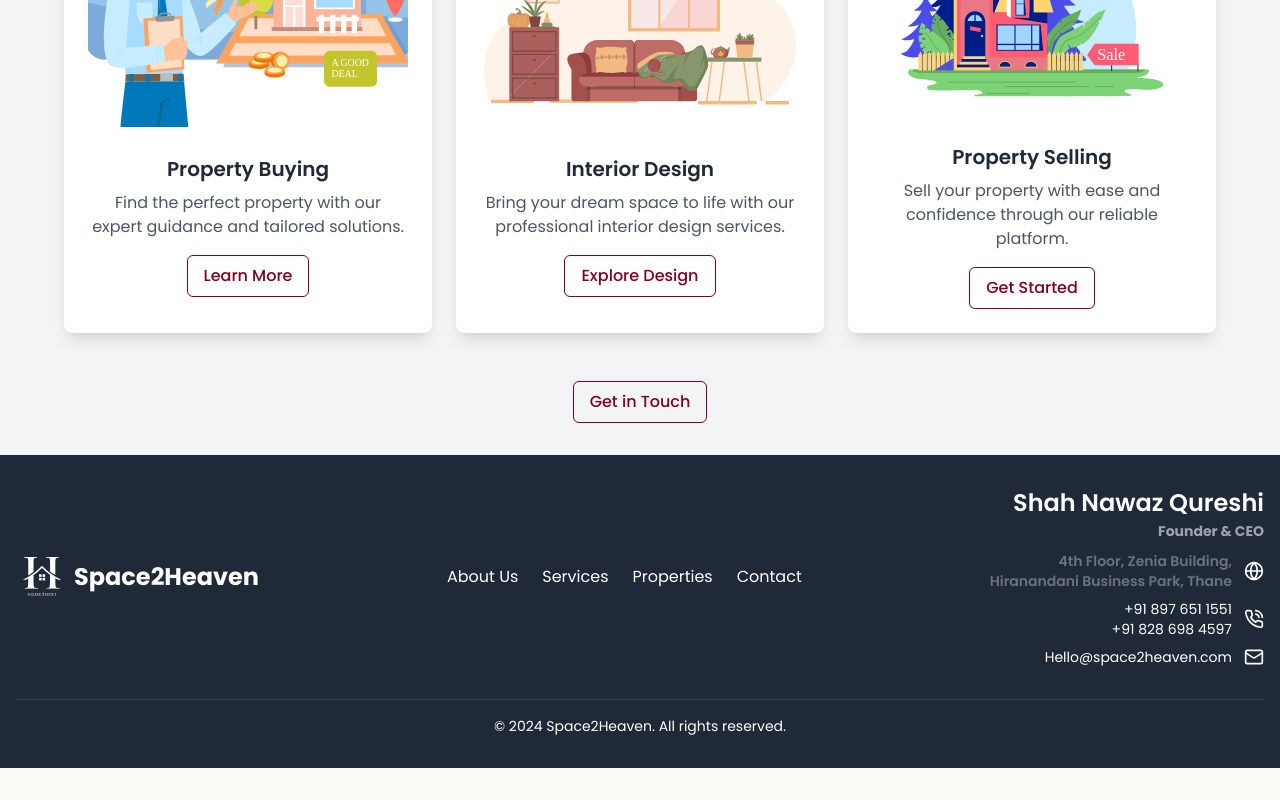
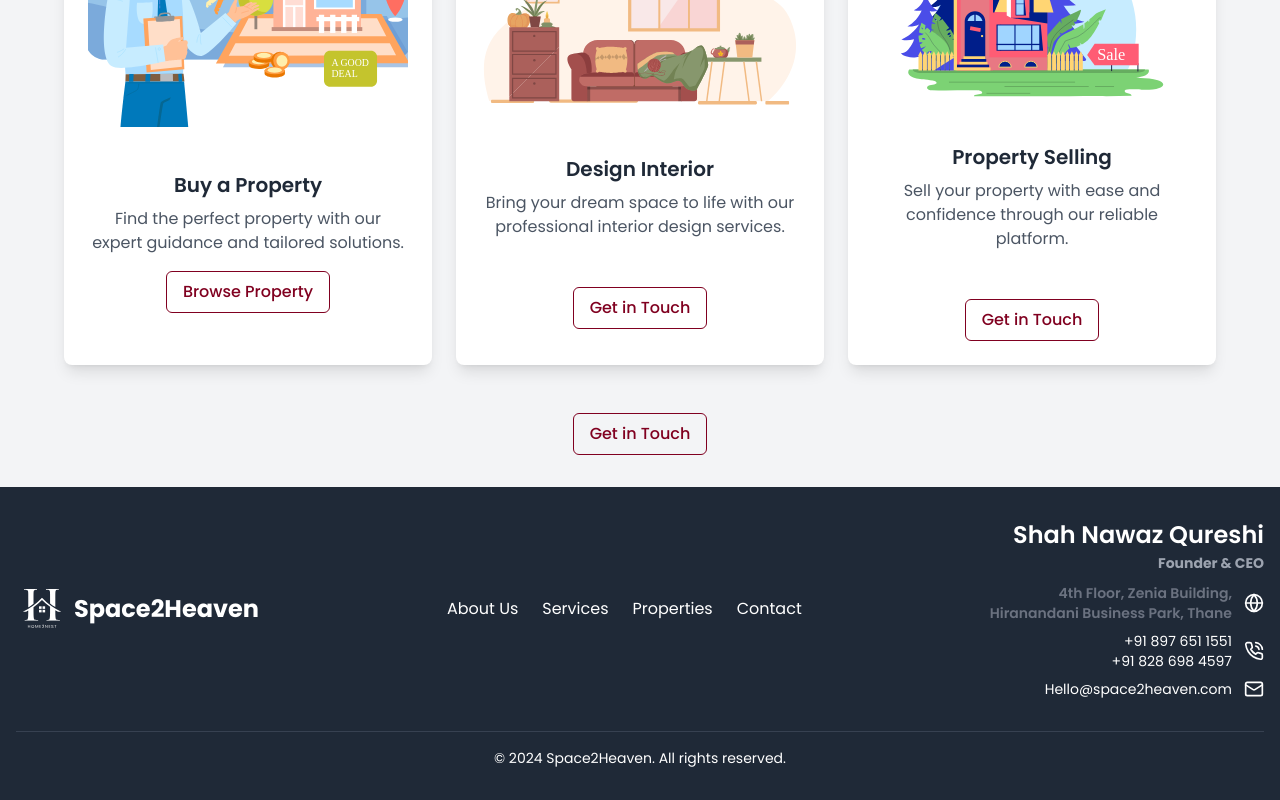
Before and after one commit to ExceptionsHandlerDevelopers/Space2Heaven, a Next.js app: page / in a window 1280 px wide. Shown: the part 1329-2129 px from the top of the page. Before the commit the page ends 2097 px from the top, so only its background shows below. Built offline with nearby package versions, Linux system fonts and the light colour scheme; no server answers; the database is empty.

Commit message:
Space2Heaven - corrected signup & signin pages

```diff
--- a/src/app/(client)/auth/layout.tsx
+++ b/src/app/(client)/auth/layout.tsx
@@ -1,23 +1,11 @@
-import { FormTabs } from "@/components"
-import Image from "next/image"
-import Link from "next/link"
+import { ReactNode } from "react";
 
-const AuthLayout = ({ type }: { type: "signup" | "signin" }) => {
-    console.log("Type :", type);
+
+const AuthLayout = ({ children }: { children: ReactNode }) => {
 
     return (
-        <section className="min-h-screen w-full flex-center">
-            <div className="flex-center flex-col gap-2">
-                <Link href="/">
-                    <Image src="/logo.svg"
-                        alt="Space2Heaven"
-                        width={50}
-                        height={50}
-                        className="max-sm:size-10 invert"
-                    />
-                </Link>
-                <FormTabs userType={"users"} pageType={type} />
-            </div>
+        <section className="min-h-screen w-full flex-center flex-col">
+                {children}
         </section>
     )
 }
--- a/src/app/(client)/auth/signin/page.tsx
+++ b/src/app/(client)/auth/signin/page.tsx
@@ -1,8 +1,21 @@
+import Link from "next/link"
+import Image from "next/image"
 import AuthLayout from "../layout"
+import { FormTabs } from "@/components"
 
 const SignIn = () => {
   return (
-    <AuthLayout type="signin"/>
-)
+    <AuthLayout>
+      <Link href="/">
+        <Image src="/logo.svg"
+          alt="Space2Heaven"
+          width={50}
+          height={50}
+          className="max-sm:size-10 invert"
+        />
+      </Link>
+      <FormTabs userType={"users"} pageType={"signin"} />
+    </AuthLayout>
+  )
 }
 export default SignIn
--- a/src/app/(client)/auth/signup/page.tsx
+++ b/src/app/(client)/auth/signup/page.tsx
@@ -1,9 +1,22 @@
+import Link from "next/link"
+import Image from "next/image"
 import AuthLayout from "../layout"
+import { FormTabs } from "@/components"
 
 const SignUp = () => {
 
     return (
-        <AuthLayout type="signup"/>
+        <AuthLayout>
+            <Link href="/">
+                <Image src="/logo.svg"
+                    alt="Space2Heaven"
+                    width={50}
+                    height={50}
+                    className="max-sm:size-10 invert"
+                />
+            </Link>
+            <FormTabs userType={"users"} pageType={"signup"} />
+        </AuthLayout>
     )
 }
 export default SignUp
--- a/src/components/layouts/FormTabs.tsx
+++ b/src/components/layouts/FormTabs.tsx
@@ -41,7 +41,6 @@ const FormTabs: React.FC<FormTabsProps> = ({ userType, pageType }) => {
         e.preventDefault();
         console.log("Form Data Submitted:", formData);
     };
-    console.log("Type: ", pageType);
 
     return (
         <>
@@ -94,7 +93,9 @@ const FormTabs: React.FC<FormTabsProps> = ({ userType, pageType }) => {
             </Tabs>
             <p className="text-sm flex-center gap-2">
                 {pageType === "signup" ? "Already have account?" : "Don't have account?"}
-                <Link href={"/auth/signup"}>{pageType === "signup" ? "Sign In" : "Sign Up"}</Link>
+                <Link href={`/auth/${pageType === "signup" ? "signin" : "signup"}`}>
+                {pageType === "signup" ? "Sign In" : "Sign Up"}
+                </Link>
             </p>
         </>
     );
--- a/src/components/layouts/Services.tsx
+++ b/src/components/layouts/Services.tsx
@@ -1,14 +1,16 @@
 import Image from "next/image";
 import FormDialogBox from "./FormDialogBox";
+import Link from "next/link";
 
 interface ServiceCardProps {
   imageSrc: string;
   title: string;
   description: string;
   buttonText: string;
+  url?: string;
 }
 
-const ServiceCard = ({ imageSrc, title, description, buttonText }: ServiceCardProps) => (
+const ServiceCard = ({ imageSrc, title, description, buttonText, url = "/" }: ServiceCardProps) => (
   <div className="flex-center flex-col md:flex-row xl:flex-col gap-4 p-6 bg-white shadow-lg rounded-lg hover:shadow-xl transition-shadow duration-300 text-center md:text-left lg:text-center">
     {/* Image on the left or top */}
     <div className="flex-shrink w-full md:w-1/2 xl:w-full h-50 md:h-60">
@@ -25,9 +27,14 @@ const ServiceCard = ({ imageSrc, title, description, buttonText }: ServiceCardPr
     <div className="flex-grow flex-center flex-col">
       <h2 className="text-lg lg:text-xl font-semibold text-gray-800">{title}</h2>
       <p className="text-gray-600 mt-2 text-sm lg:text-base text-center md:text-left lg:text-center">{description}</p>
-      <button className="btn-class">
-        {buttonText}
-      </button>
+      {title === "Buy a Property" ?
+        <Link href={url} className="btn-class">
+          {buttonText}
+        </Link>
+        : <div className="mt-8 w-full flex justify-center">
+          <FormDialogBox />
+        </div>
+      }
     </div>
   </div>
 );
@@ -40,21 +47,22 @@ const Services = () => {
       <div className="grid gap-6 xl:grid-cols-3 w-full max-w-7xl">
         <ServiceCard
           imageSrc="/images/buying.svg"
-          title="Property Buying"
+          title="Buy a Property"
           description="Find the perfect property with our expert guidance and tailored solutions."
-          buttonText="Learn More"
+          buttonText="Browse Property"
+          url="/properties"
         />
         <ServiceCard
           imageSrc="/images/interior.svg"
-          title="Interior Design"
+          title="Design Interior"
           description="Bring your dream space to life with our professional interior design services."
-          buttonText="Explore Design"
+          buttonText="Get in Touch"
         />
         <ServiceCard
           imageSrc="/images/selling.svg"
           title="Property Selling"
           description="Sell your property with ease and confidence through our reliable platform."
-          buttonText="Get Started"
+          buttonText="Get in Touch"
         />
       </div>
 
```
